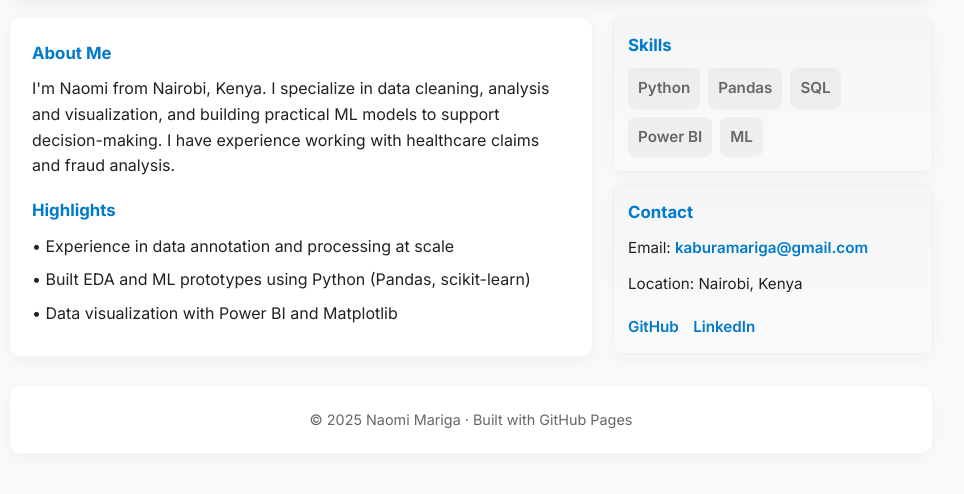
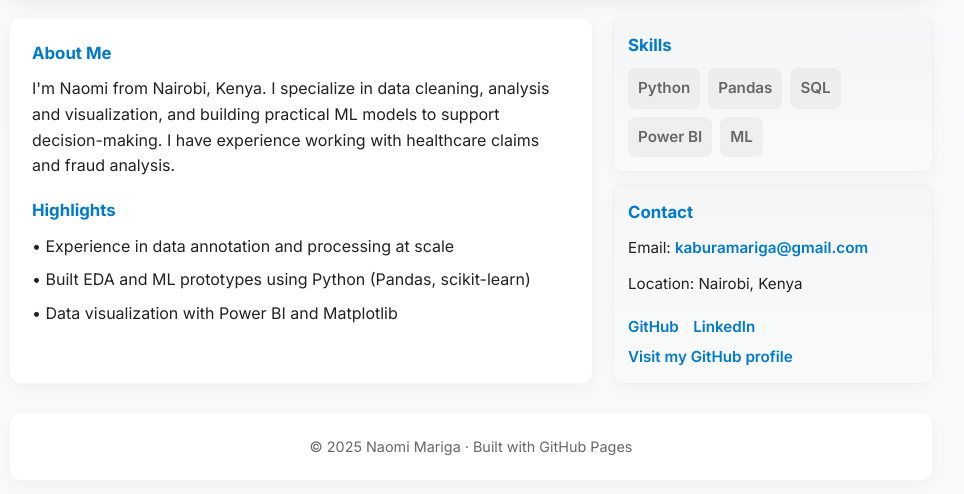
Before and after one commit to NaomiMariga/naomimariga.github.io, a plain HTML site: page index.html in a window 1280 px wide. Shown: the part 226-720 px from the top of the page, without its empty margins (169-1133 px from the left). Drawn offline with Linux system fonts and the light colour scheme.

Commit message:
Link to my github profile

```diff
--- a/index.html
+++ b/index.html
@@ -175,6 +175,8 @@
           <div class="links">
             <a href="https://github.com/NaomiMariga" target="_blank" rel="noopener">GitHub</a>
             <a href="https://linkedin.com/in/naomimariga" target="_blank" rel="noopener">LinkedIn</a>
+            <a href="https://github.com/NaomiMariga">Visit my GitHub profile</a>
+
           </div>
         </div>
       </aside>
```
